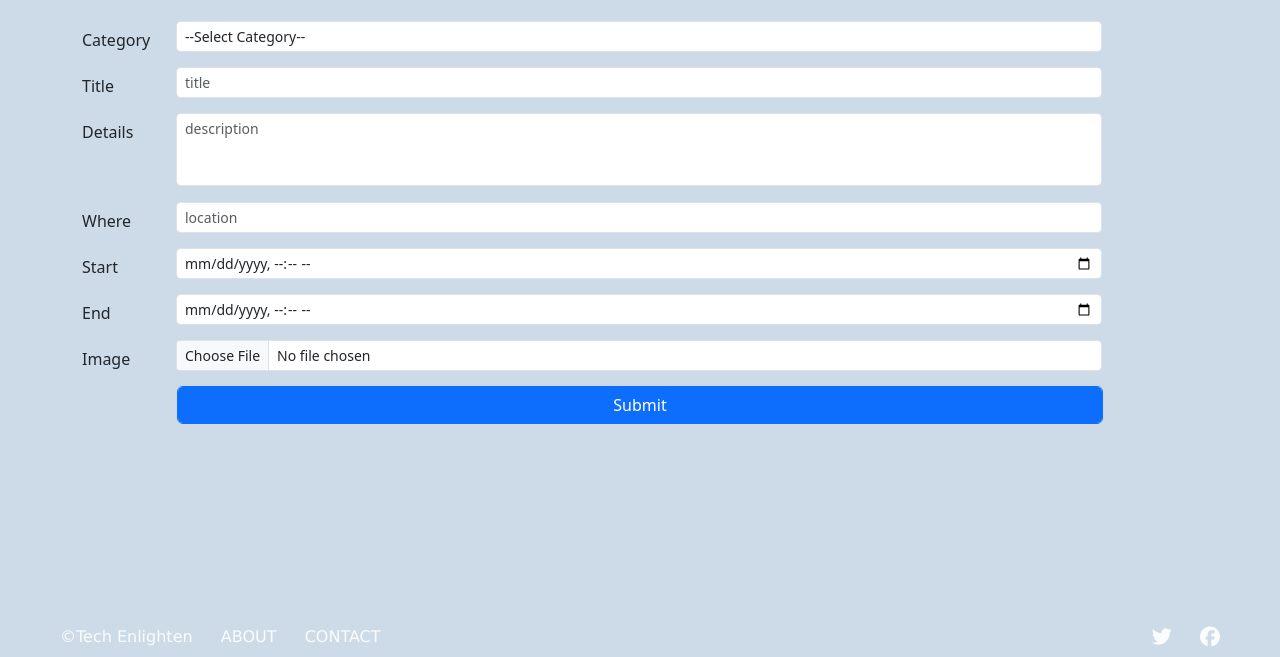
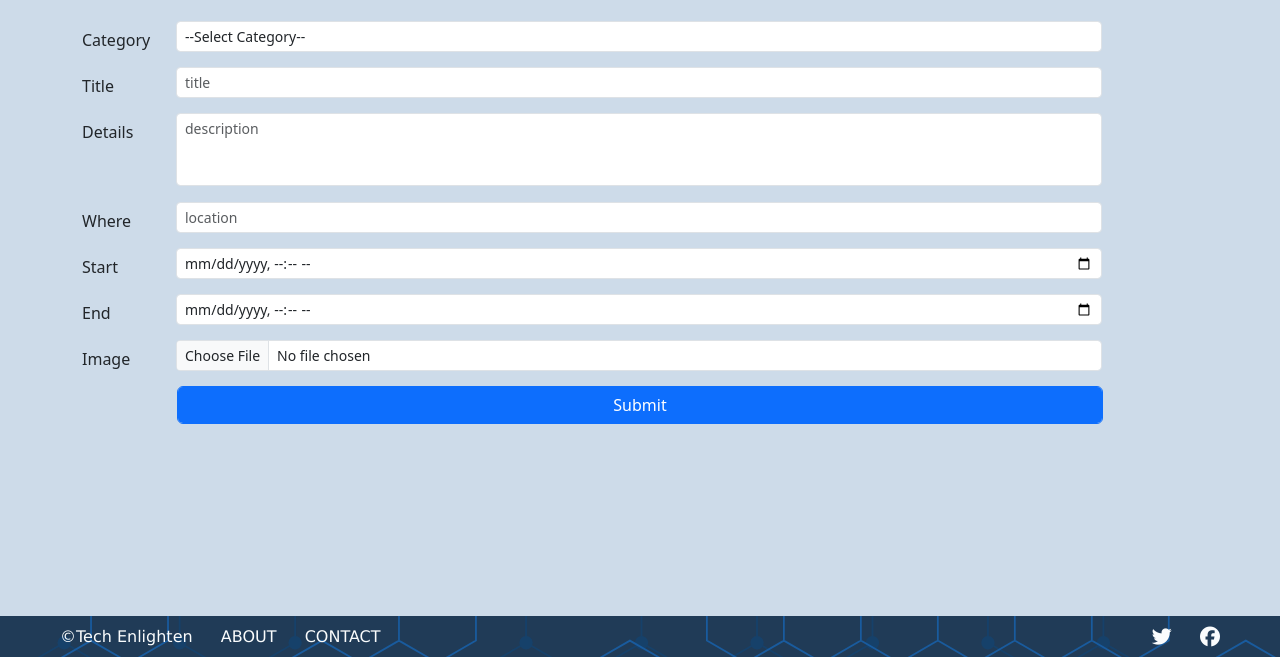
Before and after one commit to rashaad367/meetup-website, a plain HTML site: page newEvent.html in a window 1280 px wide. Shown: the part 143-800 px from the top of the page. Drawn offline with nearby package versions, Linux system fonts and the light colour scheme.

Commit message:
Update newEvent.css

```diff
--- a/styles/newEvent.css
+++ b/styles/newEvent.css
@@ -2,8 +2,13 @@ body {
     background-color: #cddbe9 !important;
 }
 
+header,
+footer {
+    background-image: url(../images/Hexagon.svg);
+}
+
 .custom-bg {
-    background-image: url(images/Hexagon.svg);
+    background-color: darkslategrey;
     background-size: cover;
     background-position: center;
     opacity: 0.9;
@@ -76,7 +81,7 @@ i:hover {
     color: rgb(85, 193, 230);
 }
 
-@media only screen and (min-width: 80px) and (max-width: 1080px) {
+@media only screen and (min-width: 80px) and (max-width: 480px) {
 
     input,
     select,
```
